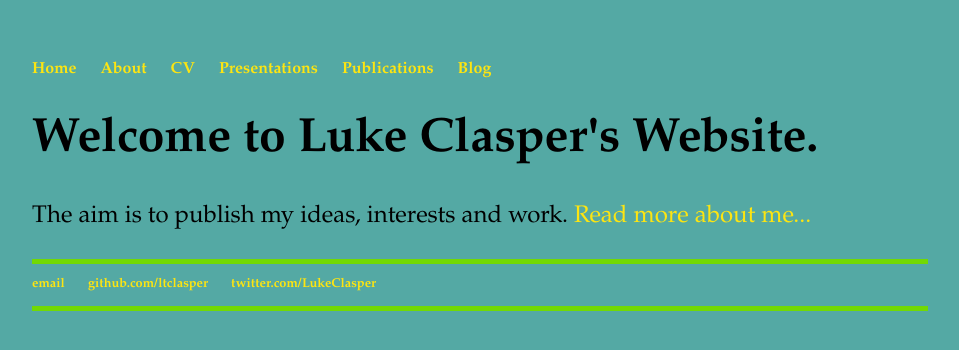
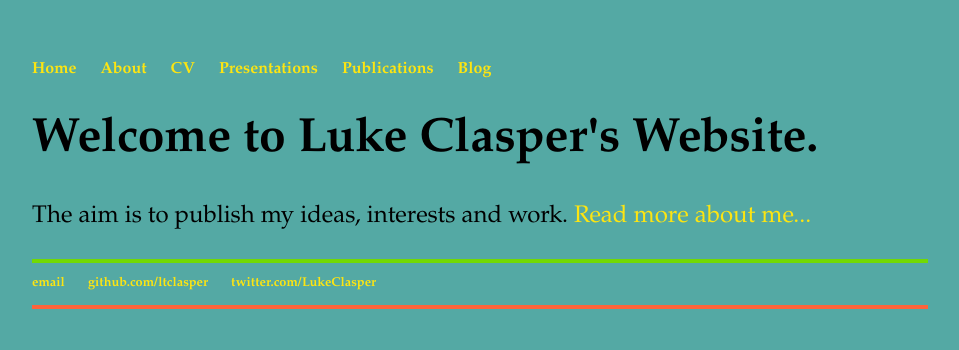
Before and after one commit to ltclasper/ltclasper.github.io, a Jekyll site: the page built from index.html, in a window 1280 px wide. Shown: the top 350 px of the page, without its empty margins (160-1119 px from the left). Built offline with Jekyll 4.4.1, drawn with Linux system fonts in a browser that asks for light colours.

Commit message:
Update main.css

```diff
--- a/css/main.css
+++ b/css/main.css
@@ -34,10 +34,10 @@ p {
 
 }
 footer {
-    border-top: 5px solid #72D903;
+    border-top: 4px solid #72D903;
     font-size: .8em;
-    border-bottom: 5px solid #72D903;
-font-size: .8em;
+    border-bottom: 4px solid #FD643B;
+    font-size: .8em;
 }
 
 ul.posts {
```
